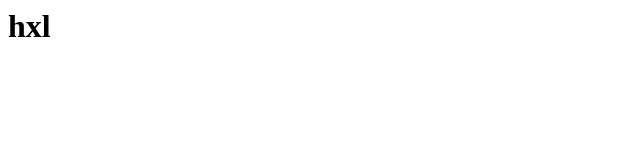
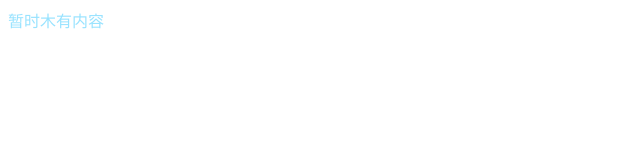
Before and after one commit to suer-hxl/suer-hxl.github.i0, a plain HTML site: page index.html in a window 1280 px wide. Shown: the whole page, without its empty margins (0-640 px from the left). Drawn offline with Linux system fonts and the light colour scheme.

Commit message:
Update index.html
暂时木有内容

```diff
--- a/index.html
+++ b/index.html
@@ -1 +1,24 @@
-<h1>hxl
+<!DOCTYPE html>
+<html lang="en">
+<head>
+    <meta charset="UTF-8">
+    <meta http-equiv="X-UA-Compatible" content="IE=edge">
+    <meta name="viewport" content="width=device-width, initial-scale=1.0">
+    <title>Document</title>
+    <style>
+        body{
+            color: rgba(50, 200, 255, 0.5);
+        }
+        div{
+            display: inline-block;
+            margin:0 auto;
+            text-align: center;
+
+        }
+
+    </style>
+</head>
+<body class="body">
+    <div>暂时木有内容</div>
+</body>
+</html>
```
